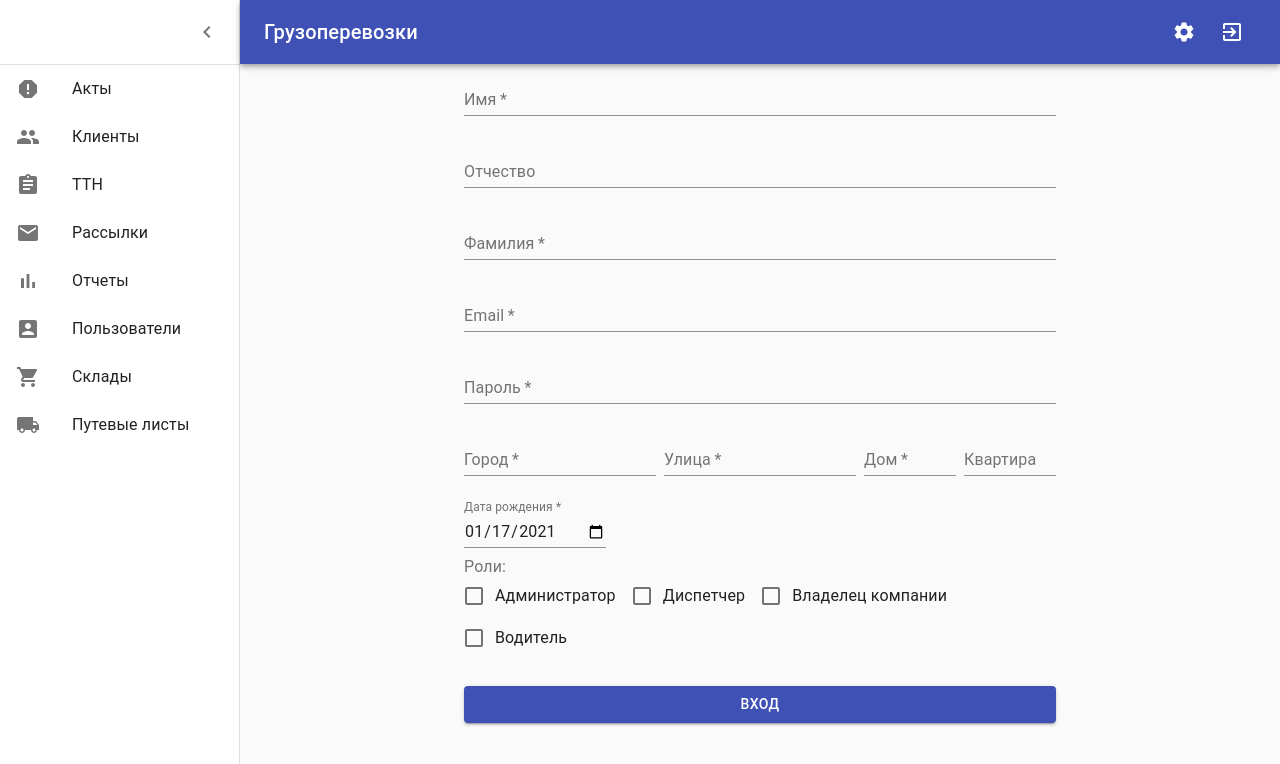
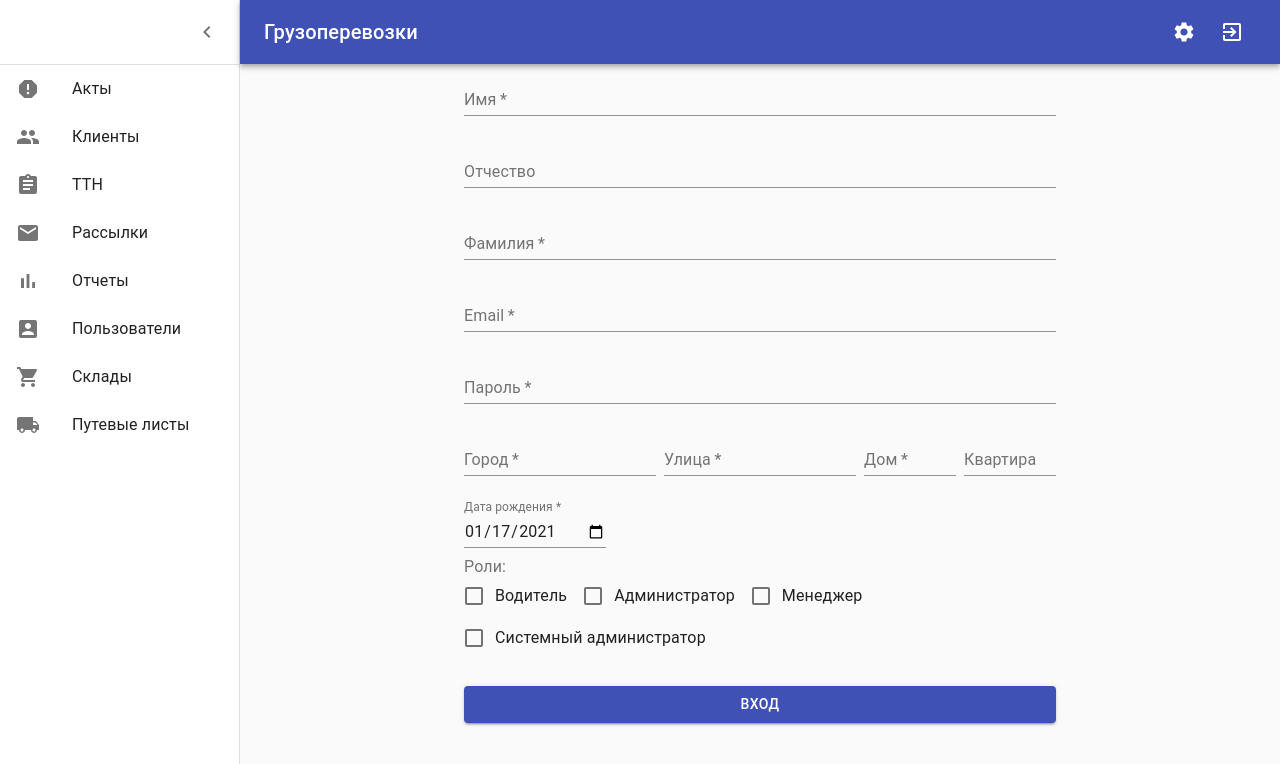
Before and after one commit to tappiola/CargoTransportation, a React (Create React App) app in the folder front/: page /new-company in a window 1280 px wide. Shown: the top 764 px of the page. Built offline with nearby package versions, Linux system fonts and the light colour scheme.

Commit message:
refactor: render roles from contants>permission

```diff
--- a/front/src/components/FormFields/RoleField/RoleField.jsx
+++ b/front/src/components/FormFields/RoleField/RoleField.jsx
@@ -7,29 +7,24 @@ import FormHelperText from '@material-ui/core/FormHelperText';
 import FormLabel from '@material-ui/core/FormLabel';
 import FormControl from '@material-ui/core/FormControl';
 
-const roles = [
-  { value: 'admin', label: 'Администратор' },
-  { value: 'dispatcher', label: 'Диспетчер' },
-  { value: 'companyOwner', label: 'Владелец компании' },
-  { value: 'driver', label: 'Водитель' },
-];
+import { ROLE_NAMES } from 'constants/permissions';
 
 const validateRoles = (rolesState) => rolesState
   && Object.values(rolesState).some((checked) => checked);
 
 export const RoleField = ({
-  inputRef, defaultValue, error, onChange,
+  inputRef, defaultValue, error, roles,
 }) => (
   <FormControl error={!!error}>
     <FormLabel component="legend">Роли:</FormLabel>
     <FormGroup row>
-      {roles.map(({ value, label }) => (
+      {Object.entries(ROLE_NAMES).map(([value, label]) => (
         <FormControlLabel
           key={value}
           control={(
             <Checkbox
               inputRef={inputRef({
-                validate: () => validateRoles(onChange),
+                validate: () => validateRoles(roles),
               })}
               checked={defaultValue[value]}
               name={`roles.${value}`}
--- a/front/src/constants/permissions.js
+++ b/front/src/constants/permissions.js
@@ -10,8 +10,16 @@ const MODULE_NAMES = {
 };
 
 const ROLES = {
-  GLOBAL_ADMIN: 'GLOBAL_ADMIN',
-  ADMIN: 'ADMIN',
+  GLOBAL_ADMIN: 'global_admin',
+  ADMIN: 'admin',
+  DRIVER: 'driver',
+  MANAGER: 'manager',
+};
+const ROLE_NAMES = {
+  [ROLES.DRIVER]: 'Водитель',
+  [ROLES.ADMIN]: ' Администратор',
+  [ROLES.MANAGER]: 'Менеджер',
+  [ROLES.GLOBAL_ADMIN]: 'Системный администратор',
 };
 
-export { MODULE_NAMES, ROLES };
+export { MODULE_NAMES, ROLES, ROLE_NAMES };
--- a/front/src/pages/NewCompanyForm/NewCompanyForm.jsx
+++ b/front/src/pages/NewCompanyForm/NewCompanyForm.jsx
@@ -85,7 +85,7 @@ function NewCompanyFrom({ prevUserData, resolveSubmit }) {
             inputRef={register}
             defaultValue={roles}
             error={errors.roles}
-            onChange={watchRoles}
+            roles={watchRoles}
           />
           <SubmitButton className={classes.submit} />
         </Grid>
```
Also changed, not shown: front/src/components/FormFields/SubmitButton/SubmitButton.jsx (deleted, +0 -18 lines).
